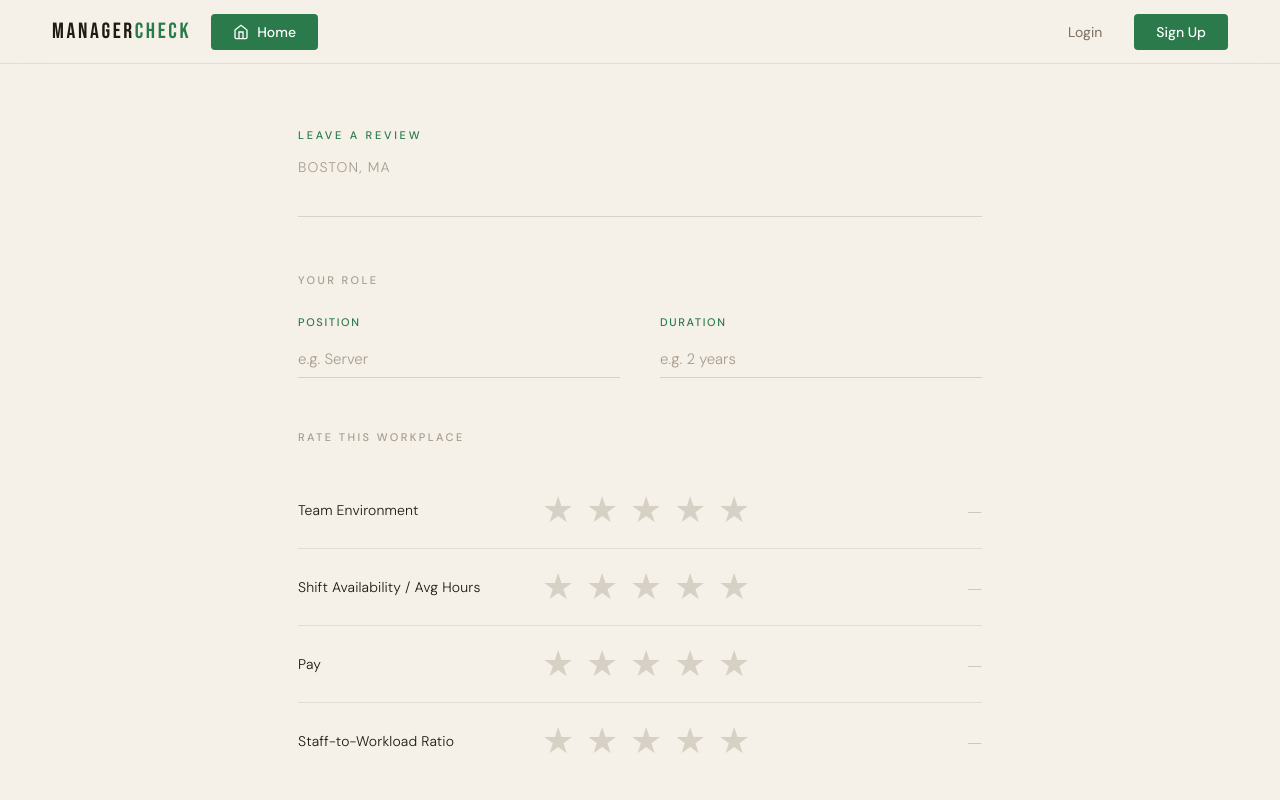
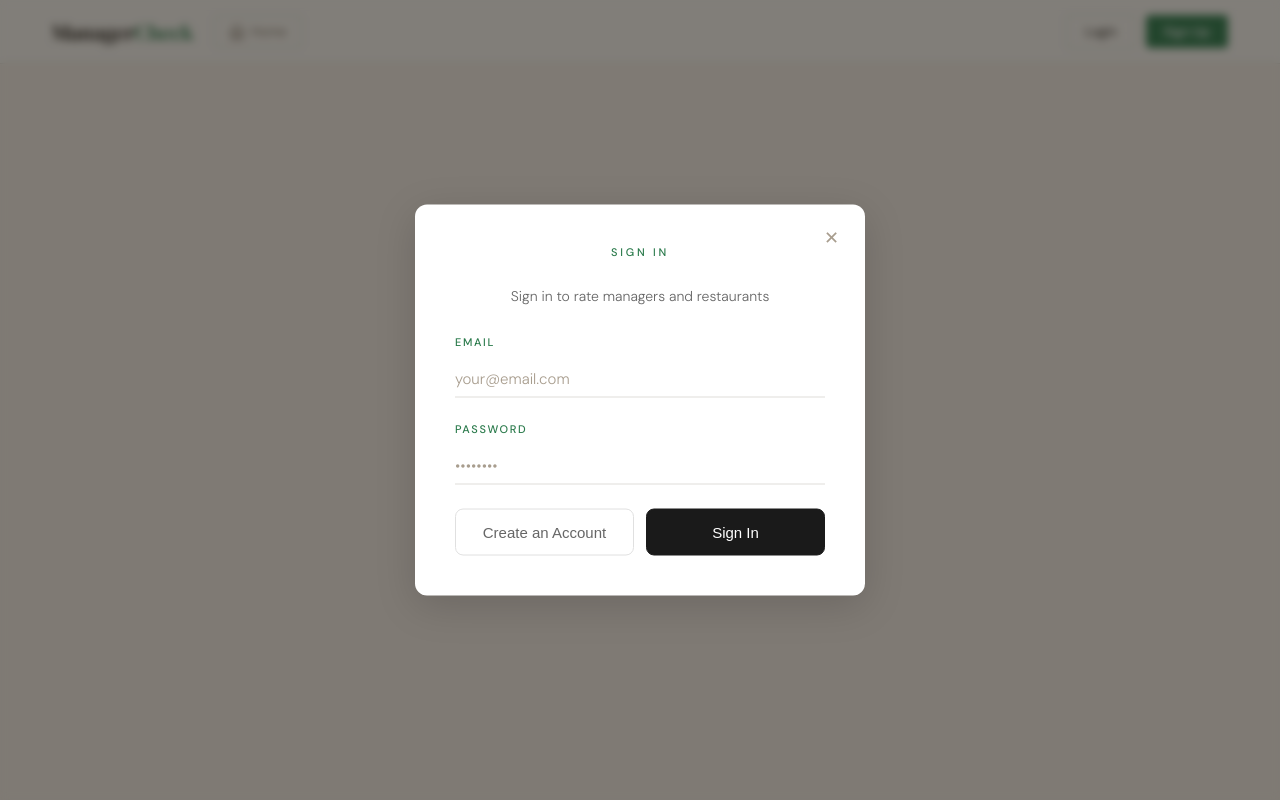
Before and after one commit to gabalingog/ManagerCheck, a React (Create React App) app: page /restaurant/1/form in a window 1280 px wide. Shown: the top 800 px of the page. Built offline with nearby package versions, Linux system fonts and the light colour scheme.

Commit message:
authentication

```diff
--- a/src/Components/ManagerForm/ManagerForm.jsx
+++ b/src/Components/ManagerForm/ManagerForm.jsx
@@ -1,6 +1,8 @@
 import React, { useState, useEffect } from 'react';
 import { useParams, useLocation, useNavigate } from 'react-router-dom';
-import { supabase } from './../../supabaseClient'
+import { supabase } from './../../supabaseClient';
+import { useAuth } from './../../authContext';
+import AuthModal from '../AuthModal/AuthModal';
 import './ManagerForm.css';
 
 const ManagerForm = () => {
@@ -8,7 +10,9 @@ const ManagerForm = () => {
   const location = useLocation();
   const managerName = location.state?.managerName;
   const navigate = useNavigate();
-  const [currentUserId, setCurrentUserId] = useState(null);
+  const { user } = useAuth();
+
+  const [showAuthModal, setShowAuthModal] = useState(false);
 
   const [ratings, setRatings] = useState({
     communication: 0,
@@ -32,14 +36,12 @@ const ManagerForm = () => {
     "High Workload"
   ];
 
+  // If user is not logged in, show auth modal immediately
   useEffect(() => {
-    let userId = localStorage.getItem('tempUserId');
-    if (!userId) {
-      userId = 'user_' + Math.random().toString(36).substr(2, 9);
-      localStorage.setItem('tempUserId', userId);
+    if (!user) {
+      setShowAuthModal(true);
     }
-    setCurrentUserId(userId);
-  }, []);
+  }, [user]);
 
   const handleStarClick = (category, starValue, event) => {
     const starElement = event.currentTarget;
@@ -47,7 +49,6 @@ const ManagerForm = () => {
     const clickX = event.clientX - rect.left;
     const isLeftHalf = clickX < rect.width / 2;
     const newValue = isLeftHalf ? starValue - 0.5 : starValue;
-
     setRatings(prev => ({
       ...prev,
       [category]: prev[category] === newValue ? 0 : newValue
@@ -62,7 +63,12 @@ const ManagerForm = () => {
 
   const handleSubmit = async (e) => {
     e.preventDefault();
-    if (!currentUserId) return;
+
+    // Double-check auth at submit time
+    if (!user) {
+      setShowAuthModal(true);
+      return;
+    }
 
     if (Object.values(ratings).some(r => r === 0)) {
       alert('Please rate all categories');
@@ -83,7 +89,7 @@ const ManagerForm = () => {
 
     const newRating = {
       manager_id: parseInt(managerID),
-      user_id: currentUserId,
+      user_id: user.id,           // ← real Supabase user ID
       communication: ratings.communication,
       fairness: ratings.fairness,
       approachability: ratings.approachability,
@@ -131,6 +137,20 @@ const ManagerForm = () => {
 
   return (
     <div className="managerFormPage">
+
+      {/* Auth gate — shown if not logged in */}
+      <AuthModal
+        isOpen={showAuthModal}
+        onClose={() => {
+          setShowAuthModal(false);
+          // If they closed without logging in, send them back
+          if (!user) handleCancel();
+        }}
+        mode="signin"
+      />
+
+      {/* Only render the form if logged in */}
+      {user && (
         <div className="formContainer">
 
           <div className="formHeader">
@@ -140,7 +160,6 @@ const ManagerForm = () => {
 
           <form onSubmit={handleSubmit}>
 
-          {/* Personal Info */}
             <div className="formSection">
               <h2>Your Role</h2>
               <div className="inputRow">
@@ -165,7 +184,6 @@ const ManagerForm = () => {
               </div>
             </div>
 
-          {/* Ratings */}
             <div className="formSection">
               <h2>Rate This Manager</h2>
               {[
@@ -182,7 +200,6 @@ const ManagerForm = () => {
               ))}
             </div>
 
-          {/* Tags */}
             <div className="formSection">
               <h2>Tags (Optional)</h2>
               <div className="tagsContainer">
@@ -199,7 +216,6 @@ const ManagerForm = () => {
               </div>
             </div>
 
-          {/* Recommend */}
             <div className="formSection">
               <h2>Would you recommend this manager? <span className="required">*</span></h2>
               <div className="recommendButtons">
@@ -207,20 +223,15 @@ const ManagerForm = () => {
                   type="button"
                   className={`recommend-btn ${wouldRecommend === true ? 'selected' : ''}`}
                   onClick={() => setWouldRecommend(true)}
-              >
-                Yes
-              </button>
+                >Yes</button>
                 <button
                   type="button"
                   className={`recommend-btn ${wouldRecommend === false ? 'selected' : ''}`}
                   onClick={() => setWouldRecommend(false)}
-              >
-                No
-              </button>
+                >No</button>
               </div>
             </div>
 
-          {/* Comment */}
             <div className="formSection">
               <h2>Your Review</h2>
               <textarea
@@ -232,7 +243,6 @@ const ManagerForm = () => {
               />
             </div>
 
-          {/* Actions */}
             <div className="formActions">
               <button type="submit" className="submitBtn">Submit Review</button>
               <button type="button" className="cancelBtn" onClick={handleCancel}>Cancel</button>
@@ -240,6 +250,7 @@ const ManagerForm = () => {
 
           </form>
         </div>
+      )}
     </div>
   );
 };
--- a/src/Components/ManagerForm/RestaurantForm.jsx
+++ b/src/Components/ManagerForm/RestaurantForm.jsx
@@ -1,6 +1,8 @@
 import React, { useState, useEffect } from 'react';
 import { useParams, useLocation, useNavigate } from 'react-router-dom';
-import { supabase } from './../../supabaseClient'
+import { supabase } from './../../supabaseClient';
+import { useAuth } from './../../authContext';
+import AuthModal from '../AuthModal/AuthModal';
 import './RestaurantForm.css';
 
 const RestaurantForm = () => {
@@ -8,7 +10,9 @@ const RestaurantForm = () => {
   const location = useLocation();
   const restaurantName = location.state?.restaurantName;
   const navigate = useNavigate();
-  const [currentUserId, setCurrentUserId] = useState(null);
+  const { user } = useAuth();
+
+  const [showAuthModal, setShowAuthModal] = useState(false);
 
   const [ratings, setRatings] = useState({
     teamEnvironment: 0,
@@ -32,23 +36,19 @@ const RestaurantForm = () => {
     "Low Pay"
   ];
 
+  // If user is not logged in, show auth modal immediately
   useEffect(() => {
-    let userId = localStorage.getItem('tempUserId');
-    if (!userId) {
-      userId = 'user_' + Math.random().toString(36).substr(2, 9);
-      localStorage.setItem('tempUserId', userId);
+    if (!user) {
+      setShowAuthModal(true);
     }
-    setCurrentUserId(userId);
-  }, []);
+  }, [user]);
 
   const handleStarClick = (category, starValue, event) => {
     const starElement = event.currentTarget;
     const rect = starElement.getBoundingClientRect();
     const clickX = event.clientX - rect.left;
-    const starWidth = rect.width;
-    const isLeftHalf = clickX < starWidth / 2;
+    const isLeftHalf = clickX < rect.width / 2;
     const newValue = isLeftHalf ? starValue - 0.5 : starValue;
-
     setRatings(prev => ({
       ...prev,
       [category]: prev[category] === newValue ? 0 : newValue
@@ -63,7 +63,12 @@ const RestaurantForm = () => {
 
   const handleSubmit = async (e) => {
     e.preventDefault();
-    if (!currentUserId) return;
+
+    // Double-check auth at submit time
+    if (!user) {
+      setShowAuthModal(true);
+      return;
+    }
 
     if (Object.values(ratings).some(r => r === 0)) {
       alert('Please rate all categories');
@@ -84,7 +89,7 @@ const RestaurantForm = () => {
 
     const newRating = {
       restaurant_id: parseInt(restaurantID),
-      user_id: currentUserId,
+      user_id: user.id,           // ← real Supabase user ID
       team_environment: ratings.teamEnvironment,
       shift_availability: ratings.shiftAvailability,
       pay: ratings.pay,
@@ -132,6 +137,20 @@ const RestaurantForm = () => {
 
   return (
     <div className="restaurantFormPage">
+
+      {/* Auth gate — shown if not logged in */}
+      <AuthModal
+        isOpen={showAuthModal}
+        onClose={() => {
+          setShowAuthModal(false);
+          // If they closed without logging in, send them back
+          if (!user) handleCancel();
+        }}
+        mode="signin"
+      />
+
+      {/* Only render the form if logged in */}
+      {user && (
         <div className="formContainer">
 
           <div className="formHeader">
@@ -142,7 +161,6 @@ const RestaurantForm = () => {
 
           <form onSubmit={handleSubmit}>
 
-          {/* Personal Info */}
             <div className="formSection">
               <h2>Your Role</h2>
               <div className="inputRow">
@@ -167,10 +185,8 @@ const RestaurantForm = () => {
               </div>
             </div>
 
-          {/* Ratings */}
             <div className="formSection">
               <h2>Rate This Workplace</h2>
-
               {[
                 { key: 'teamEnvironment', label: 'Team Environment' },
                 { key: 'shiftAvailability', label: 'Shift Availability / Avg Hours' },
@@ -185,7 +201,6 @@ const RestaurantForm = () => {
               ))}
             </div>
 
-          {/* Tags */}
             <div className="formSection">
               <h2>Tags (Optional)</h2>
               <div className="tagsContainer">
@@ -202,7 +217,6 @@ const RestaurantForm = () => {
               </div>
             </div>
 
-          {/* Recommend */}
             <div className="formSection">
               <h2>Would you recommend this workplace? <span className="required">*</span></h2>
               <div className="recommendButtons">
@@ -210,20 +224,15 @@ const RestaurantForm = () => {
                   type="button"
                   className={`recommend-btn ${wouldRecommend === true ? 'selected' : ''}`}
                   onClick={() => setWouldRecommend(true)}
-              >
-                Yes
-              </button>
+                >Yes</button>
                 <button
                   type="button"
                   className={`recommend-btn ${wouldRecommend === false ? 'selected' : ''}`}
                   onClick={() => setWouldRecommend(false)}
-              >
-                No
-              </button>
+                >No</button>
               </div>
             </div>
 
-          {/* Comment */}
             <div className="formSection">
               <h2>Your Review</h2>
               <textarea
@@ -235,7 +244,6 @@ const RestaurantForm = () => {
               />
             </div>
 
-          {/* Actions */}
             <div className="formActions">
               <button type="submit" className="submitBtn">Submit Review</button>
               <button type="button" className="cancelBtn" onClick={handleCancel}>Cancel</button>
@@ -243,6 +251,7 @@ const RestaurantForm = () => {
 
           </form>
         </div>
+      )}
     </div>
   );
 };
--- a/src/Components/Navbar/Navbar.css
+++ b/src/Components/Navbar/Navbar.css
@@ -1,30 +1,19 @@
 @import url('https://fonts.googleapis.com/css2?family=Bebas+Neue&family=DM+Sans:ital,opsz,wght@0,9..40,300;0,9..40,400;0,9..40,500;1,9..40,300&family=DM+Serif+Display:ital@0;1&display=swap');
 
-:root {
---green: #2a7a4b;
---green-light: #3dab68;
---cream: #f5f0e8;
---border: rgba(60, 45, 20, 0.10);
---text: #1e1a14;
---muted: #7a6e5f;
---muted2: #a89d8e;
-}
-
 .mainNavbar {
-position: sticky;
-top: 0;
-z-index: 100;
   display: flex;
   align-items: center;
   justify-content: space-between;
   padding: 0 52px;
   height: 64px;
-background: rgba(245, 240, 232, 0.88);
-backdrop-filter: blur(20px);
--webkit-backdrop-filter: blur(20px);
-border-bottom: 1px solid var(--border);
+  background: #faf8f4;
+  border-bottom: 1px solid rgba(60, 45, 20, 0.12);
+  position: sticky;
+  top: 0;
+  z-index: 500;
 }
 
+/* ── LEFT ── */
 .navLeft {
   display: flex;
   align-items: center;
@@ -32,138 +21,218 @@ gap: 20px;
 }
 
 .navLogo {
-font-family: 'Bebas Neue', sans-serif;
+  font-family: 'DM Serif Display', serif;
   font-size: 22px;
-letter-spacing: 0.12em;
-color: var(--text);
+  font-weight: 400;
+  color: #1e1a14;
+  letter-spacing: -0.01em;
+  user-select: none;
 }
 
-.navLogo span {
-color: var(--green);
-}
-
-.navRight {
-display: flex;
-align-items: center;
-gap: 12px;
-}
+.navLogo span { color: #2a7a4b; }
 
 .navHomeBtn {
   display: flex;
   align-items: center;
-gap: 8px;
-background: var(--green);
+  gap: 6px;
+  background: none;
+  border: 1px solid rgba(60, 45, 20, 0.16);
+  color: #7a6e5f;
+  font-family: 'DM Sans', sans-serif;
+  font-size: 13px;
+  font-weight: 400;
+  padding: 7px 14px;
+  border-radius: 4px;
+  cursor: pointer;
+  transition: all 0.2s;
+}
+
+.navHomeBtn:hover {
+  border-color: #1e1a14;
+  color: #1e1a14;
+}
+
+/* ── RIGHT ── */
+.navRight {
+  display: flex;
+  align-items: center;
+  gap: 10px;
+}
+
+/* ── LOGGED OUT BUTTONS ── */
+.navBtnLogin {
+  padding: 8px 18px;
+  background: none;
+  border: 1px solid rgba(60, 45, 20, 0.16);
+  color: #1e1a14;
+  font-family: 'DM Sans', sans-serif;
+  font-size: 13px;
+  font-weight: 400;
+  border-radius: 4px;
+  cursor: pointer;
+  transition: all 0.2s;
+}
+
+.navBtnLogin:hover {
+  border-color: #1e1a14;
+  background: #f5f0e8;
+}
+
+.navBtnSignup {
+  padding: 8px 18px;
+  background: #2a7a4b;
   border: none;
   color: #fff;
   font-family: 'DM Sans', sans-serif;
-font-size: 14px;
+  font-size: 13px;
   font-weight: 500;
-padding: 9px 22px;
   border-radius: 4px;
   cursor: pointer;
   transition: background 0.2s, transform 0.15s;
 }
 
-.navHomeBtn:hover {
-background: var(--green-light);
+.navBtnSignup:hover {
+  background: #3dab68;
   transform: translateY(-1px);
 }
 
-.navHomeBtn svg {
-width: 16px;
-height: 16px;
+/* ── LOGGED IN STATE ── */
+.navUserSection {
+  display: flex;
+  align-items: center;
+  gap: 14px;
+}
+
+.navUserInfo {
+  display: flex;
+  flex-direction: column;
+  align-items: flex-end;
+  gap: 1px;
+}
+
+.navWelcome {
+  font-size: 11px;
+  color: #a89d8e;
+  font-weight: 300;
 }
 
 .navUserEmail {
-font-size: 14px;
-color: var(--muted);
-font-family: 'DM Sans', sans-serif;
-font-weight: 300;
+  font-size: 13px;
+  color: #1e1a14;
+  font-weight: 400;
   max-width: 200px;
   overflow: hidden;
   text-overflow: ellipsis;
   white-space: nowrap;
 }
 
-.navBtnLogin {
+/* ── AVATAR BUTTON ── */
+.navUserMenuWrapper {
+  position: relative;
+}
+
+.navAvatar {
+  width: 38px;
+  height: 38px;
+  border-radius: 50%;
+  background: #2a7a4b;
+  color: #fff;
+  font-family: 'DM Sans', sans-serif;
+  font-size: 15px;
+  font-weight: 600;
+  border: 2px solid transparent;
+  cursor: pointer;
+  display: flex;
+  align-items: center;
+  justify-content: center;
+  transition: background 0.2s, border-color 0.2s, transform 0.15s;
+  flex-shrink: 0;
+}
+
+.navAvatar:hover {
+  background: #3dab68;
+  border-color: rgba(42, 122, 75, 0.3);
+  transform: scale(1.05);
+}
+
+/* ── DROPDOWN MENU ── */
+.navMenuBackdrop {
+  position: fixed;
+  inset: 0;
+  z-index: 498;
+}
+
+.navUserMenu {
+  position: absolute;
+  top: calc(100% + 10px);
+  right: 0;
+  background: #faf8f4;
+  border: 1px solid rgba(60, 45, 20, 0.16);
+  border-radius: 10px;
+  padding: 6px;
+  min-width: 220px;
+  z-index: 499;
+  box-shadow: 0 8px 32px rgba(30, 26, 20, 0.12);
+  /* small arrow pointing up */
+}
+
+.navUserMenu::before {
+  content: '';
+  position: absolute;
+  top: -5px;
+  right: 14px;
+  width: 10px;
+  height: 10px;
+  background: #faf8f4;
+  border-left: 1px solid rgba(60, 45, 20, 0.16);
+  border-top: 1px solid rgba(60, 45, 20, 0.16);
+  transform: rotate(45deg);
+}
+
+.navMenuEmail {
+  padding: 10px 12px 8px;
+  font-size: 12px;
+  color: #a89d8e;
+  font-weight: 300;
+  word-break: break-all;
+  border-bottom: 1px solid rgba(60, 45, 20, 0.10);
+  margin-bottom: 4px;
+}
+
+.navMenuSignOut {
+  display: flex;
+  align-items: center;
+  gap: 8px;
+  width: 100%;
+  padding: 10px 12px;
   background: none;
   border: none;
-color: var(--muted);
+  border-radius: 6px;
   font-family: 'DM Sans', sans-serif;
   font-size: 14px;
   font-weight: 400;
-padding: 8px 20px;
+  color: #1e1a14;
   cursor: pointer;
-transition: color 0.2s;
+  transition: background 0.15s;
+  text-align: left;
 }
 
-.navBtnLogin:hover {
-color: var(--text);
+.navMenuSignOut:hover {
+  background: #f5f0e8;
+  color: #c0392b;
 }
 
-.navBtnSignup {
-background: var(--green);
-border: none;
-color: #fff;
-font-family: 'DM Sans', sans-serif;
-font-size: 14px;
-font-weight: 500;
-padding: 9px 22px;
-border-radius: 4px;
-cursor: pointer;
-transition: background 0.2s, transform 0.15s;
+.navMenuSignOut svg {
+  flex-shrink: 0;
+  color: inherit;
 }
 
-.navBtnSignup:hover {
-background: var(--green-light);
-transform: translateY(-1px);
+/* ── RESPONSIVE ── */
+@media (max-width: 768px) {
+  .mainNavbar { padding: 0 20px; }
+  .navUserInfo { display: none; }
 }
 
-.navBtnSecondary {
-background: none;
-color: var(--text);
-border: 1px solid var(--border);
-font-family: 'DM Sans', sans-serif;
-font-size: 14px;
-font-weight: 400;
-padding: 8px 20px;
-border-radius: 4px;
-cursor: pointer;
-transition: border-color 0.2s, background 0.2s;
+@media (max-width: 480px) {
+  .navBtnLogin, .navBtnSignup { padding: 7px 12px; font-size: 12px; }
 }
-
-.navBtnSecondary:hover {
-border-color: var(--text);
-background: rgba(60, 45, 20, 0.05);
-}
-
-@media (max-width: 768px) {
-.mainNavbar {
-padding: 0 24px;
-height: 56px;
-}
-
-.navLogo {
-font-size: 18px;
-}
-
-.navHomeBtn,
-.navBtnSignup {
-font-size: 13px;
-padding: 8px 16px;
-}
-
-.navHomeBtn svg {
-width: 14px;
-height: 14px;
-}
-
-.navBtnLogin {
-padding: 6px 12px;
-font-size: 13px;
-}
-
-.navUserEmail {
-display: none;
-}
-}
--- a/src/Components/Navbar/Navbar.jsx
+++ b/src/Components/Navbar/Navbar.jsx
@@ -8,6 +8,7 @@ const Navbar = () => {
   const { user, signOut } = useAuth();
   const [showAuthModal, setShowAuthModal] = useState(false);
   const [authMode, setAuthMode] = useState('signin');
+  const [showUserMenu, setShowUserMenu] = useState(false);
   const location = useLocation();
   const navigate = useNavigate();
 
@@ -20,17 +21,23 @@ const Navbar = () => {
 
   const handleSignOut = async () => {
     await signOut();
+    setShowUserMenu(false);
+    navigate('/');
   };
 
-  const goHome = () => {
-    navigate('/');
+  const goHome = () => navigate('/');
+
+  // Get initials from email for avatar
+  const getInitials = (email) => {
+    if (!email) return '?';
+    return email.charAt(0).toUpperCase();
   };
 
   return (
     <>
       <nav className='mainNavbar'>
         <div className='navLeft'>
-          <div className='navLogo'>
+          <div className='navLogo' onClick={goHome} style={{ cursor: 'pointer' }}>
             Manager<span>Check</span>
           </div>
           {!isLandingPage && (
@@ -46,11 +53,41 @@ const Navbar = () => {
 
         <div className='navRight'>
           {user ? (
-            <>
-              <span className='navUserEmail'>{user.email}</span>
-              <button className='navBtnSecondary' onClick={handleSignOut}>Sign Out</button>
-            </>
+            /* ── LOGGED IN STATE ── */
+            <div className="navUserSection">
+              <div className="navUserInfo">
+                <span className="navWelcome">Welcome back,</span>
+                <span className="navUserEmail">{user.email}</span>
+              </div>
+              <div className="navUserMenuWrapper">
+                <button
+                  className="navAvatar"
+                  onClick={() => setShowUserMenu(!showUserMenu)}
+                  title={user.email}
+                >
+                  {getInitials(user.email)}
+                </button>
+                {showUserMenu && (
+                  <>
+                    <div className="navMenuBackdrop" onClick={() => setShowUserMenu(false)} />
+                    <div className="navUserMenu">
+                      <div className="navMenuEmail">{user.email}</div>
+                      <div className="navMenuDivider" />
+                      <button className="navMenuSignOut" onClick={handleSignOut}>
+                        <svg width="15" height="15" viewBox="0 0 24 24" fill="none" stroke="currentColor" strokeWidth="2">
+                          <path d="M9 21H5a2 2 0 0 1-2-2V5a2 2 0 0 1 2-2h4"/>
+                          <polyline points="16 17 21 12 16 7"/>
+                          <line x1="21" y1="12" x2="9" y2="12"/>
+                        </svg>
+                        Sign Out
+                      </button>
+                    </div>
+                  </>
+                )}
+              </div>
+            </div>
           ) : (
+            /* ── LOGGED OUT STATE ── */
             <>
               <button className='navBtnLogin' onClick={() => handleAuthClick('signin')}>
                 Login
```
Lines whose indentation alone changed are shown as unchanged.
